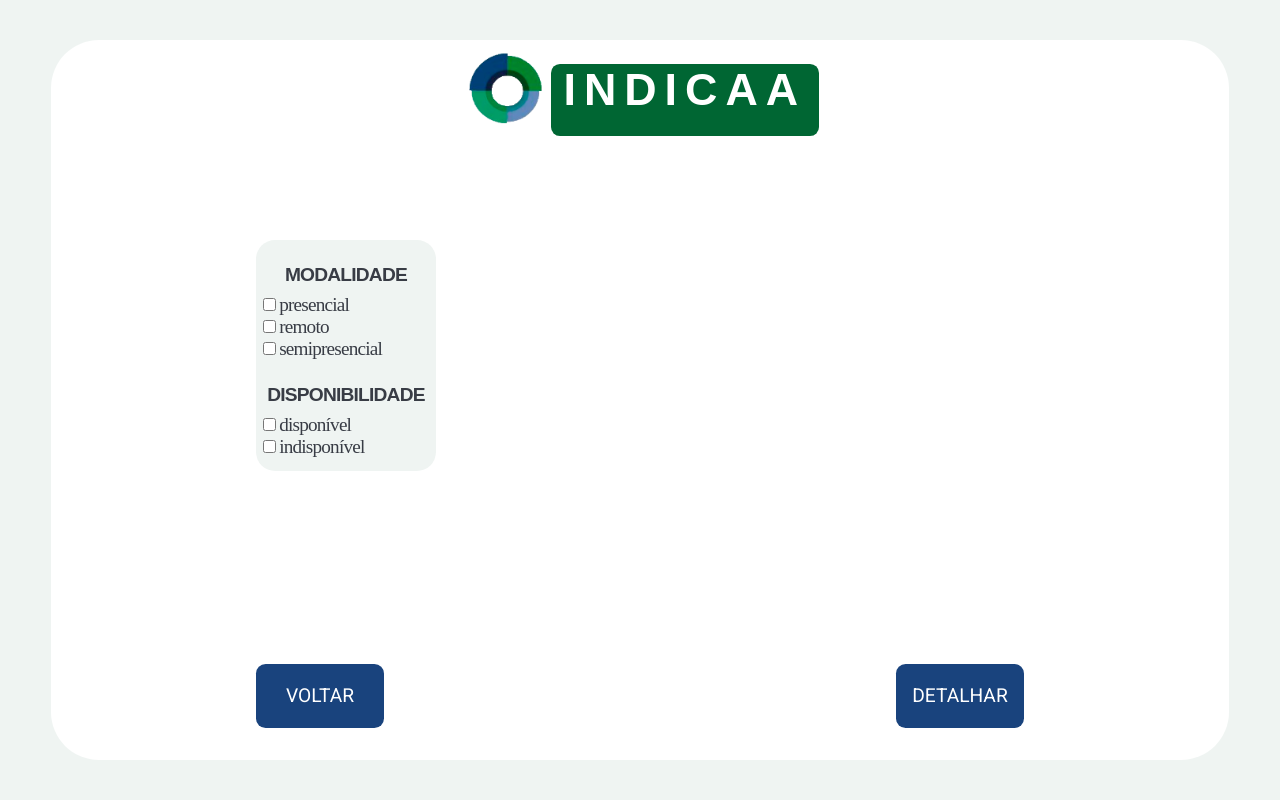
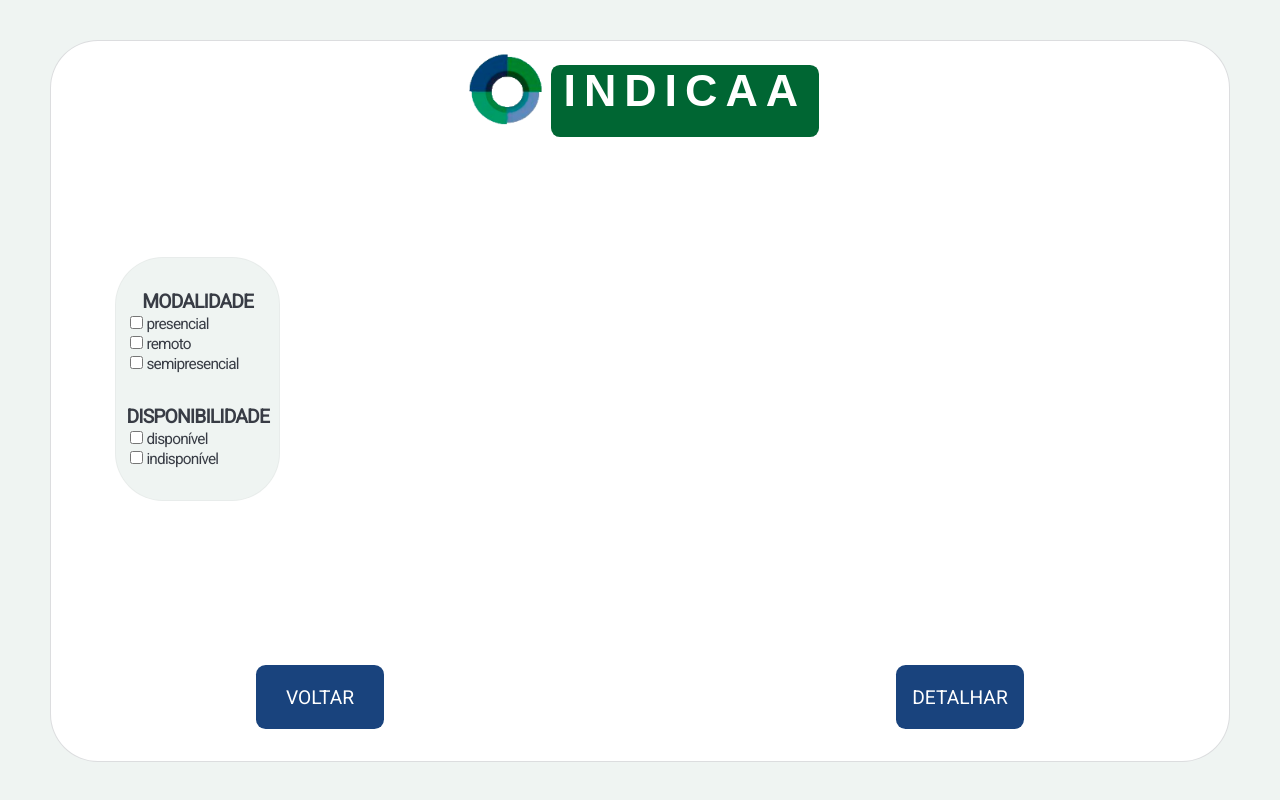
Before and after one commit to fga-eps-mds/2021.2-INDICAA-Wiki, a React (Vite) app: page /Resultado in a window 1280 px wide. Built offline with nearby package versions, Linux system fonts and the light colour scheme.

Commit message:
:repeat:(#66): alterações no filtro

```diff
--- a/src/assets/stylesheets/App.css
+++ b/src/assets/stylesheets/App.css
@@ -12,4 +12,5 @@
   border-radius: 3em;
   justify-content: center;
   align-content: space-between;
+  border: 1px #383c452c solid;
 }
--- /dev/null
+++ b/src/assets/stylesheets/Filter.css
@@ -0,0 +1,25 @@
+.filter{
+  position: absolute;
+  margin-top: 27vh;
+  margin-left: 5vw;
+  color: #383c45;
+  display: grid;
+  background-color: #EFF4F2;
+  border-radius: 3em;
+  width: fit-content;
+  height: fit-content;
+  padding: 0vh 0.8vw 4vh;
+  letter-spacing: -0.05rem;
+  border: 0.5px #383c450a solid;
+}
+h4{
+    text-align: center;
+    font-family: 'Roboto', sans-serif;
+    font-size: 1.5vw;
+    margin: 0vh;
+    padding-top: 4vh
+}
+label{
+  font-family: 'Roboto', sans-serif;
+  font-size: 1.2vw;
+}
--- a/src/assets/stylesheets/Graphics.css
+++ /dev/null
@@ -1,20 +0,0 @@
-.filter{
-    color: #383c45;
-  display: grid;
-  background-color: #EFF4F2;
-  border-radius: 1em;
-  width: fit-content;
-  height: fit-content;
-  padding: 0vw 0.25vw 1vw 0.25vw;
-  font-size: 1.5vw;
-  letter-spacing: -0.05rem;
-}
-h4{
-    text-align: center;
-    font-family: 'Montserrat Regular', sans-serif;
-    margin: 1vh;
-    padding-top: 2vh;
-}
-.graphics{
-
-}
--- a/src/components/Graphics.tsx
+++ b/src/components/Filter.tsx
@@ -1,14 +1,14 @@
-import React, { useState } from "react";
-import '../assets/stylesheets/Graphics.css'
+import React from "react";
+import '../assets/stylesheets/Filter.css'
 
-export function Graphics(){
+export function Filter(){
     const modalidadesList = ["presencial", "remoto", "semipresencial"];
     const disponibilidadeList = ["disponível", "indisponível"];
 
     return(
         <>
             <div className="filter">
-                <h4>MODALIDADE</h4>
+                <h4><b>MODALIDADE</b></h4>
                 {modalidadesList.map((modalidade)=>(
                     <>
                     <label><input type={"checkbox"} />{modalidade}</label>
@@ -21,9 +21,6 @@ export function Graphics(){
                     </>
                 ))}
             </div>
-            <div className="graphics">
-
-            </div>
         </>
     )
 }
--- a/src/components/pages/Detalhe.tsx
+++ b/src/components/pages/Detalhe.tsx
@@ -1,10 +1,12 @@
 import React from "react";
+import { Filter } from "../Filter";
 import { Header } from "../Header";
 
 export function Detalhe(){
     return(
         <>
             <Header />
+            <Filter />
         </>
     )
 }
--- a/src/components/pages/Resultado.tsx
+++ b/src/components/pages/Resultado.tsx
@@ -1,5 +1,5 @@
 import React from "react";
-import { Graphics } from "../Graphics";
+import { Filter } from "../Filter";
 import { Header } from "../Header";
 import { GraphicsButtons } from "../GraphicsButtons";
 
@@ -7,7 +7,7 @@ export function Resultado(){
     return(
         <>
           <Header />
-          <Graphics />
+          <Filter />
           <GraphicsButtons />
         </>
     )
```
